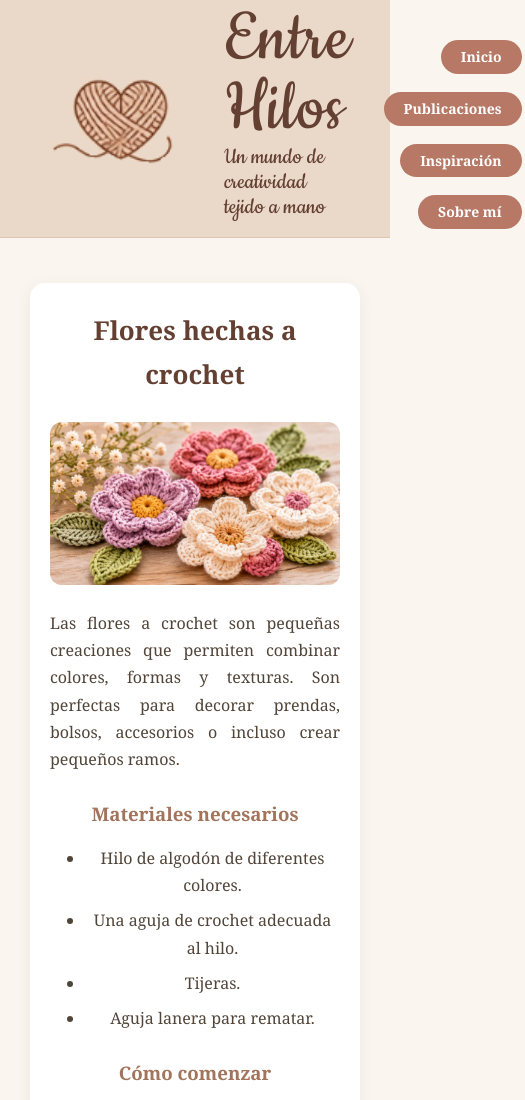
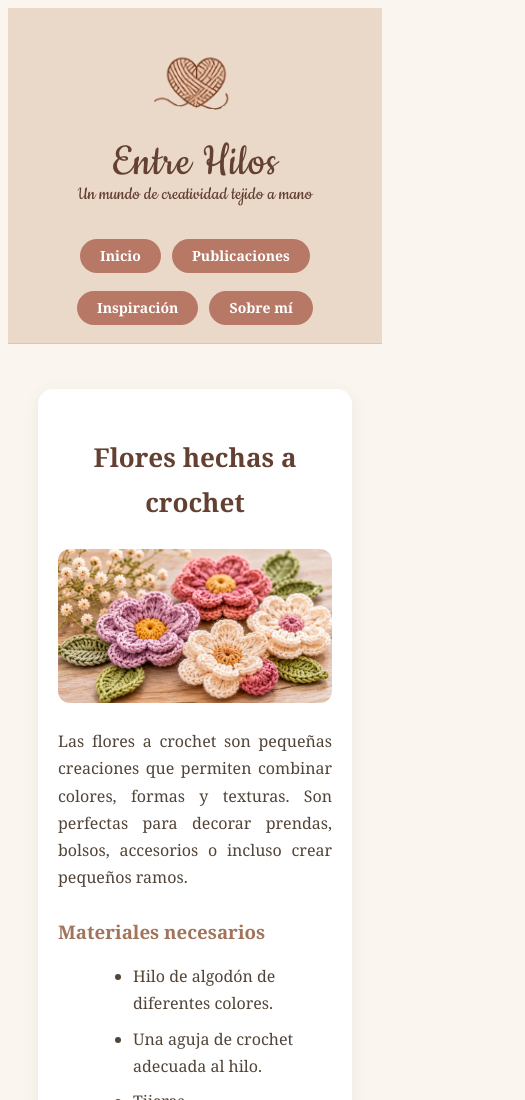
Before and after one commit to Lamirwi/entre_hilos, a plain HTML site: page articulos/flores.html in a window 390 px wide. Shown: the top 1100 px of the page, 525 px wide, since content can reach past the window. Drawn offline with Linux system fonts and the light colour scheme.

Commit message:
correcciones finales

````diff
--- a/style.css
+++ b/style.css
@@ -1,4 +1,7 @@
-/* ESTILOS GENERALES */
+```css
+/* ==================================================
+   ESTILOS GENERALES
+================================================== */
 
 * {
     margin: 0;
@@ -14,14 +17,15 @@ body {
 }
 
 
-/* CABECERA */
+/* ==================================================
+   CABECERA
+================================================== */
 
 header {
     background-color: #ead9c9;
     padding: 5px 8%;
     border-bottom: 1px solid #ddc5b2;
 }
-
 
 .cabecera {
     display: flex;
@@ -69,17 +73,6 @@ header {
     margin: 0;
 }
 
-.botones {
-    display: inline-block;
-    background-color: #b77965;
-    color: white;
-    text-decoration: none;
-    padding: 5px 20px;
-    border-radius: 20px;
-    transition: background-color 0.3s;
-    margin-top: 10px;;
-}
-
 /* COLUMNA DERECHA: NAVEGACIÓN */
 
 nav {
@@ -107,11 +100,32 @@ nav a:hover {
 }
 
 
-/* PRESENTACION */
+/* ==================================================
+   BOTONES
+================================================== */
+
+.botones {
+    display: inline-block;
+    background-color: #b77965;
+    color: white;
+    text-decoration: none;
+    padding: 5px 20px;
+    border-radius: 20px;
+    transition: background-color 0.3s;
+    margin-top: 10px;
+}
+
+.botones:hover {
+    background-color: #805c49;
+}
+
+
+/* ==================================================
+   PRESENTACIÓN
+================================================== */
+
 .presentacion {
-    background:
-        url("images/presentacion.jpeg");
-
+    background-image: url("images/presentacion.jpeg");
     background-size: cover;
     background-position: center;
     background-repeat: no-repeat;
@@ -127,17 +141,17 @@ nav a:hover {
     justify-content: center;
 }
 
-/* TITULO DE PRESENTACION */
+/* TÍTULO DE PRESENTACIÓN */
 
 .presentacion h2 {
     font-size: 48px;
     color: #644032;
     margin-bottom: 15px;
     text-align: left;
-    padding-left: 6;
+    padding-left: 6px;
 }
 
-/* TEXTO DE PRESENTACION */
+/* TEXTO DE PRESENTACIÓN */
 
 .presentacion p {
     font-size: 22px;
@@ -149,7 +163,10 @@ nav a:hover {
     padding-left: 60px;
 }
 
-/* PUBLICACIONES */
+
+/* ==================================================
+   PUBLICACIONES
+================================================== */
 
 #publicaciones {
     text-align: center;
@@ -178,7 +195,6 @@ nav a:hover {
 }
 
 #publicaciones article h3 {
-
     margin-bottom: 12px;
     font-size: 19px;
     color: #644032;
@@ -190,7 +206,33 @@ nav a:hover {
 }
 
 
-/* INSPIRACION Y SOBRE MI */
+/* ==================================================
+   IMÁGENES DE PUBLICACIONES
+================================================== */
+
+article img {
+    width: 100%;
+    height: 190px;
+    object-fit: cover;
+    border-radius: 8px;
+    margin-bottom: 15px;
+}
+
+
+/* ==================================================
+   INSPIRACIÓN Y SOBRE MÍ
+================================================== */
+
+.inspiracionEinfo {
+    display: flex;
+    flex-direction: row;
+    justify-content: space-between;
+    align-items: stretch;
+    gap: 30px;
+    max-width: 1200px;
+    margin: 20px auto;
+    padding: 0 20px;
+}
 
 .inspiracionEinfo > div,
 .inspiracionEinfo > section {
@@ -200,7 +242,6 @@ nav a:hover {
 
 #inspiracion,
 #sobre-mi {
-    max-width: none;
     margin: 0;
     padding: 30px;
     text-align: center;
@@ -215,7 +256,89 @@ nav a:hover {
     object-fit: contain;
 }
 
-/* PIE DE PAGINA */
+
+/* ==================================================
+   CONTENIDO DE LOS ARTÍCULOS
+================================================== */
+
+.contenido-articulo {
+    max-width: 900px;
+    margin: 40px auto;
+    padding: 35px 50px;
+    background-color: #fff;
+    border-radius: 15px;
+    box-shadow: 0 4px 15px rgba(80, 60, 40, 0.08);
+}
+
+/* TÍTULO DEL ARTÍCULO */
+
+.contenido-articulo h2 {
+    text-align: center;
+    color: #644032;
+    font-size: 32px;
+    margin-bottom: 25px;
+}
+
+/* TEXTO */
+
+.contenido-articulo p {
+    text-align: justify;
+    margin-bottom: 15px;
+    color: #514438;
+}
+
+/* SUBTÍTULOS */
+
+.contenido-articulo h3 {
+    color: #a2745c;
+    margin: 25px 0 10px;
+}
+
+/* LISTAS */
+
+main ul {
+    margin: 15px 0 25px 35px;
+}
+
+main li {
+    margin-bottom: 8px;
+}
+
+.contenido-articulo ul {
+    margin: 15px 0 25px 35px;
+}
+
+
+/* ==================================================
+   IMÁGENES DE LOS ARTÍCULOS
+================================================== */
+
+.imagen-articulo {
+    width: 100%;
+    max-width: 650px;
+    max-height: 380px;
+    object-fit: cover;
+    display: block;
+    margin: 25px auto;
+    border-radius: 12px;
+}
+
+
+/* ==================================================
+   NAVEGACIÓN ENTRE ARTÍCULOS
+================================================== */
+
+.navegacion-articulo {
+    display: flex;
+    justify-content: center;
+    gap: 15px;
+    margin: 25px auto 40px;
+}
+
+
+/* ==================================================
+   PIE DE PÁGINA
+================================================== */
 
 footer {
     background-color: #b77965;
@@ -238,15 +361,48 @@ footer img {
 }
 
 
-/* DISEÑO RESPONSIVE */
+/* ==================================================
+   DISEÑO RESPONSIVE
+================================================== */
 
 @media (max-width: 700px) {
 
-    header h1 {
-        font-size: 34px;
+    /* CABECERA */
+
+    header {
+        padding: 15px 5%;
     }
 
+    .cabecera {
+        flex-direction: column;
+        align-items: center;
+        gap: 15px;
+    }
+
+    .titulo-blog {
+        flex-direction: column;
+        text-align: center;
+        gap: 8px;
+    }
+
+    .titulo-blog img {
+        width: 110px;
+        height: 110px;
+    }
+
+    .texto-cabecera h1 {
+        font-size: 48px;
+    }
+
+    .texto-cabecera p {
+        font-size: 20px;
+    }
+
+    /* NAVEGACIÓN */
+
     nav {
+        justify-content: center;
+        margin-top: 10px;
         gap: 5px;
     }
 
@@ -256,9 +412,13 @@ footer img {
         font-size: 14px;
     }
 
+    /* CONTENIDO GENERAL */
+
     main {
         padding: 25px 15px;
     }
+
+    /* PRESENTACIÓN */
 
     .presentacion {
         padding: 45px 20px;
@@ -266,9 +426,17 @@ footer img {
 
     .presentacion h2 {
         font-size: 27px;
+        padding-left: 0;
     }
 
-    #tutoriales article {
+    .presentacion p {
+        font-size: 17px;
+        padding-left: 0;
+    }
+
+    /* PUBLICACIONES */
+
+    #publicaciones article {
         display: block;
         width: 100%;
         margin: 20px 0;
@@ -278,153 +446,19 @@ footer img {
         height: 210px;
     }
 
-    section {
-        margin-bottom: 35px;
-         text-align: center;
-    }
+    /* INSPIRACIÓN Y SOBRE MÍ */
+
     .inspiracionEinfo {
         flex-direction: column;
         gap: 20px;
     }
-}
-
-
-
-/* IMAGENES DE LAS PUBLICACIONES */
-
-article img {
-    width: 100%;
-    height: 190px;
-    object-fit: cover;
-    border-radius: 8px;
-    margin-bottom: 15px;
-}
-
-
-
-.botones:hover {
-    background-color: #805c49;
-}
-
-
-/* IMAGENES DE LOS ARTICULOS */
-
-.imagen-articulo {
-    width: 100%;
-    max-width: 750px;
-    max-height: 420px;
-    object-fit: cover;
-    display: block;
-    margin: 25px auto;
-    border-radius: 12px;
-}
-
-main ul {
-    margin: 15px 0 25px 35px;
-}
-
-main li {
-    margin-bottom: 8px;
-}
-
-main h3 {
-    color: #a2745c;
-    margin: 25px 0 10px;
-}
-
-
-/* DETALLES DE LAS SECCIONES */
-
-.inspiracionEinfo {
-    display: flex;
-    flex-direction: row;
-    justify-content: space-between;
-    align-items: stretch;
-    gap: 30px;
-    max-width: 1200px;
-    margin: 20px auto;
-    padding: 0 20px;
-}
 
     #inspiracion,
     #sobre-mi {
-    flex: 1;
-    min-width: 0;
-    margin: 0;
-    padding: 30px;
-    text-align: center;
-    background-color: #efe4d7;
-    border-radius: 12px;
+        padding: 25px;
     }
 
-
-
-
-/* CONTENIDO DE LOS ARTICULOS */
-
-.contenido-articulo {
-    max-width: 900px;
-    margin: 40px auto;
-    padding: 35px 50px;
-    background-color: #fff;
-    border-radius: 15px;
-    box-shadow: 0 4px 15px rgba(80, 60, 40, 0.08);
-}
-
-/* TITULO DEL ARTICULO */
-
-.contenido-articulo h2 {
-    text-align: center;
-    color: #644032;
-    font-size: 32px;
-    margin-bottom: 25px;
-}
-
-/* TEXTO */
-
-.contenido-articulo p {
-    text-align: justify;
-    margin-bottom: 15px;
-    color: #514438;
-}
-
-/* SUBTITULOS */
-
-.contenido-articulo h3 {
-    color: #a2745c;
-    margin: 25px 0 10px;
-}
-
-/* LISTAS */
-
-.contenido-articulo ul {
-    margin: 15px 0 25px 35px;
-}
-
-/* IMAGEN */
-
-.imagen-articulo {
-    width: 100%;
-    max-width: 650px;
-    max-height: 380px;
-    object-fit: cover;
-    display: block;
-    margin: 25px auto;
-    border-radius: 12px;
-}
-
-/* BOTONERA */
-
-.navegacion-articulo {
-    display: flex;
-    justify-content: center;
-    gap: 15px;
-    margin: 25px auto 40px;
-}
-
-/* RESPONSIVE */
-
-@media (max-width: 700px) {
+    /* ARTÍCULOS */
 
     .contenido-articulo {
         margin: 20px 15px;
@@ -439,4 +473,11 @@ main h3 {
         max-height: 280px;
     }
 
+    /* NAVEGACIÓN ENTRE ARTÍCULOS */
+
+    .navegacion-articulo {
+        flex-wrap: wrap;
     }
+
+}
+```
````
Also changed, not shown: articulos/primerosPasos.html (+5 -5 lines), Images/presentacion2.jpeg (deleted), Paso_a_paso.txt (deleted). Lines whose indentation alone changed are shown as unchanged.
